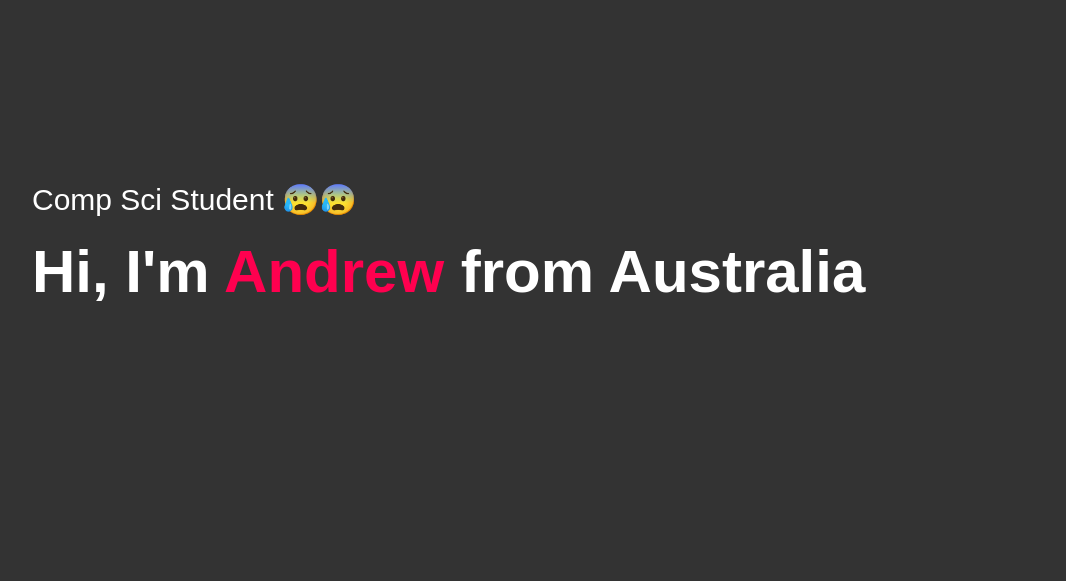
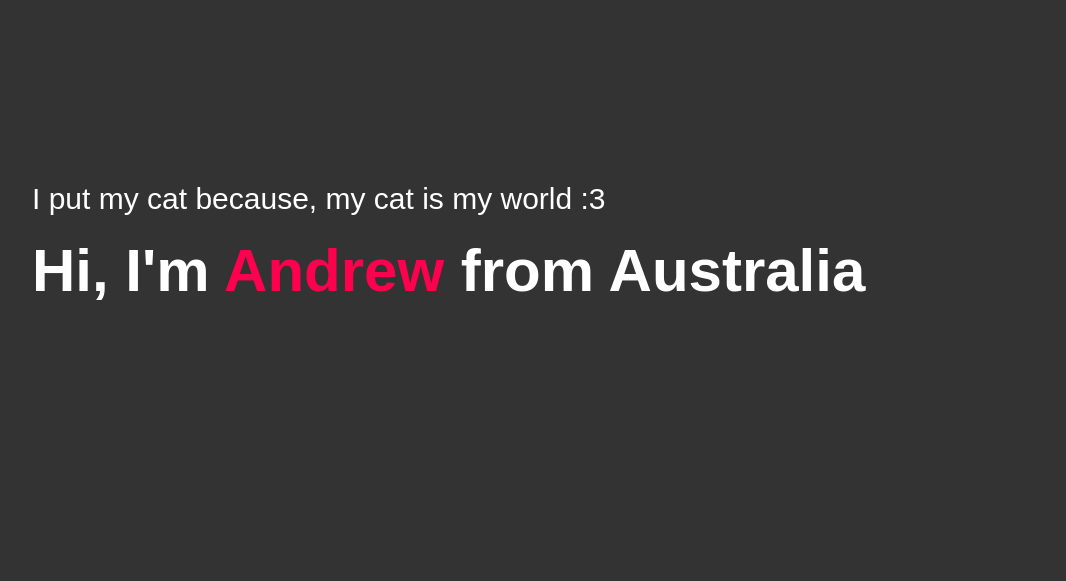
Before and after one commit to tuyoik/AroundTheWorldProfile, a plain HTML site: page index.html in a window 1280 px wide. Shown: the part 219-800 px from the top of the page, without its empty margins (96-1162 px from the left). Drawn offline with Linux system fonts and the light colour scheme.

Commit message:
Update index.html

```diff
--- a/index.html
+++ b/index.html
@@ -16,7 +16,7 @@
             </ul>
         </nav>
         <div class="header-text">
-            <p>Comp Sci Student 😰😰</p>
+            <p>I put my cat because, my cat is my world :3 </p>
             <h1>Hi, I'm <span>Andrew</span> from Australia</h1>
 
         </div>
```
